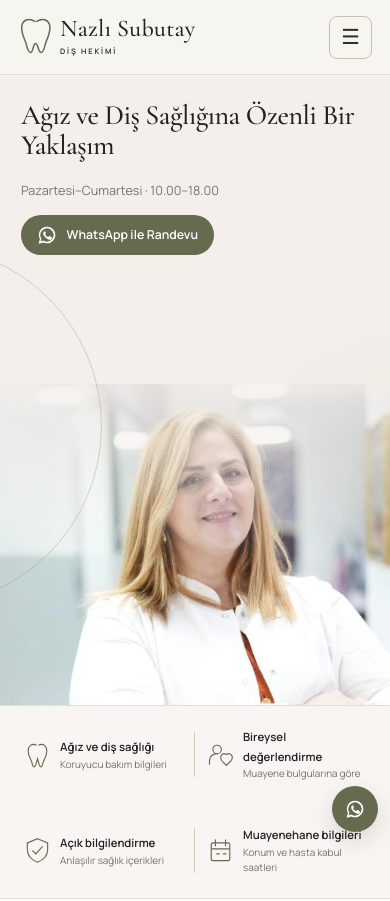
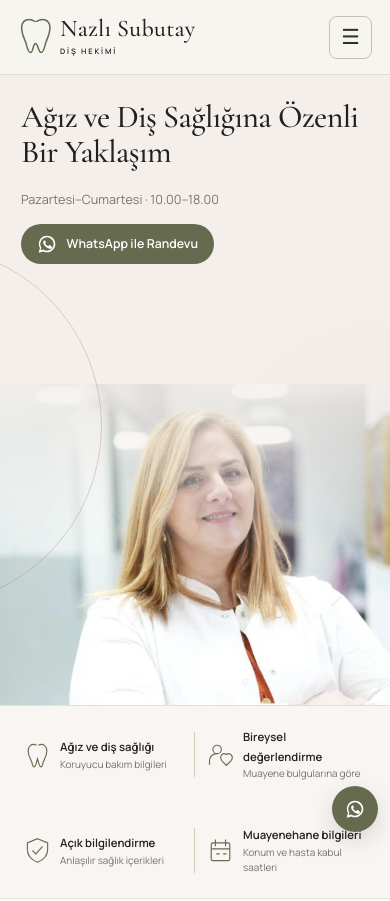
Before and after one commit to KisuX/NazliSubutay, a plain HTML site: page index.html in a window 390 px wide. Shown: the top 901 px of the page. Drawn offline with nearby package versions, Linux system fonts and the light colour scheme.

Commit message:
Mobil ana başlığı büyüt

```diff
--- a/css/reference-home.css
+++ b/css/reference-home.css
@@ -70,7 +70,7 @@
  .reference-home .tooth-logo { width:37px; height:43px; }
  .reference-home .hero { height:670px; }
  .reference-home .hero-image { height:51%; }
- .reference-home .hero h1 { font-size:clamp(1.75rem,7vw,2.05rem); line-height:1.08; letter-spacing:-.02em; max-width:100%; overflow-wrap:normal; word-break:normal; }
+ .reference-home .hero h1 { font-size:clamp(2rem,8vw,2.35rem); line-height:1.08; letter-spacing:-.02em; max-width:100%; overflow-wrap:normal; word-break:normal; }
  .reference-home .hero-content { padding-top:120px; }
  .reference-home .feature svg { width:27px; }
  .reference-home .feature { gap:9px; }
```
